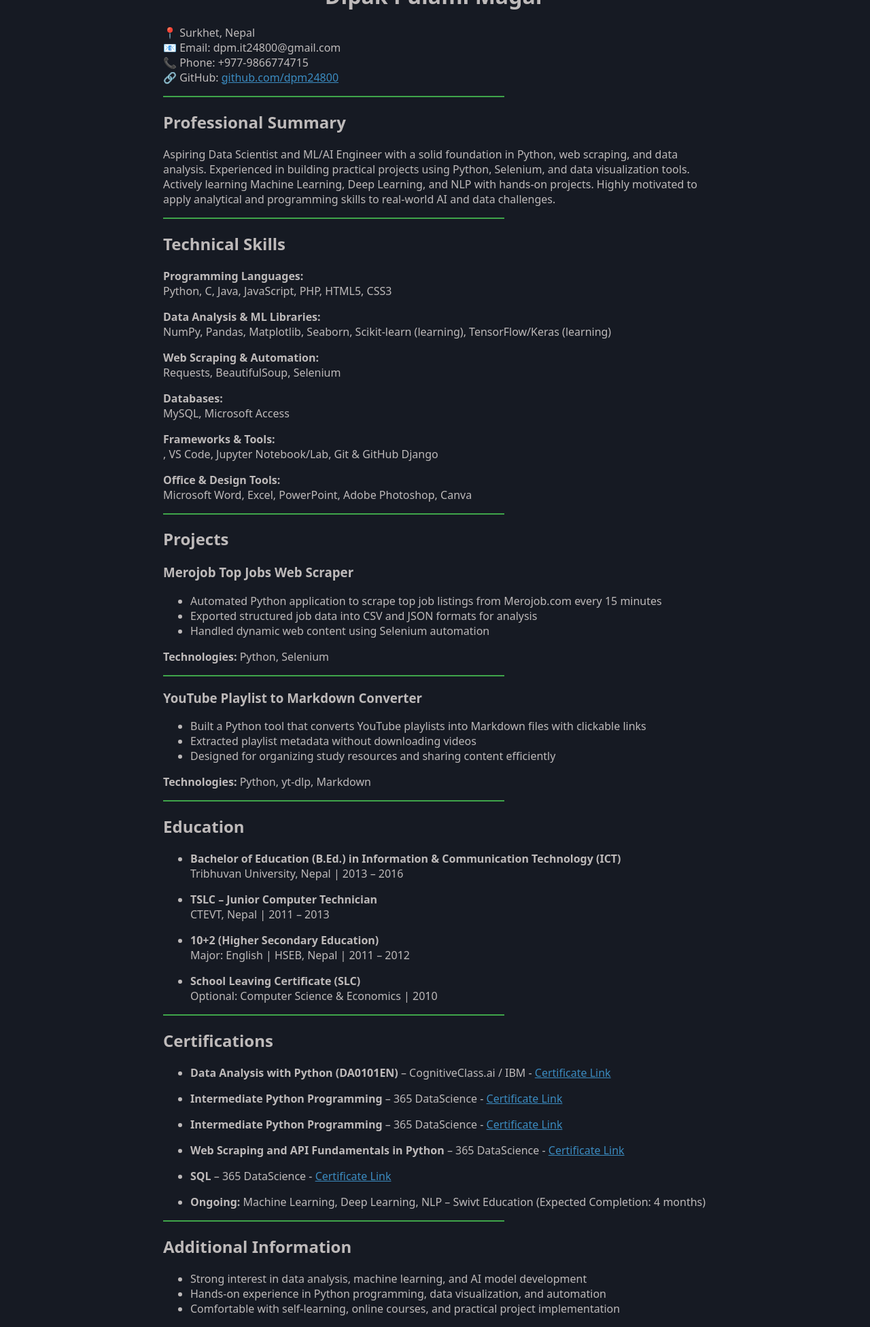
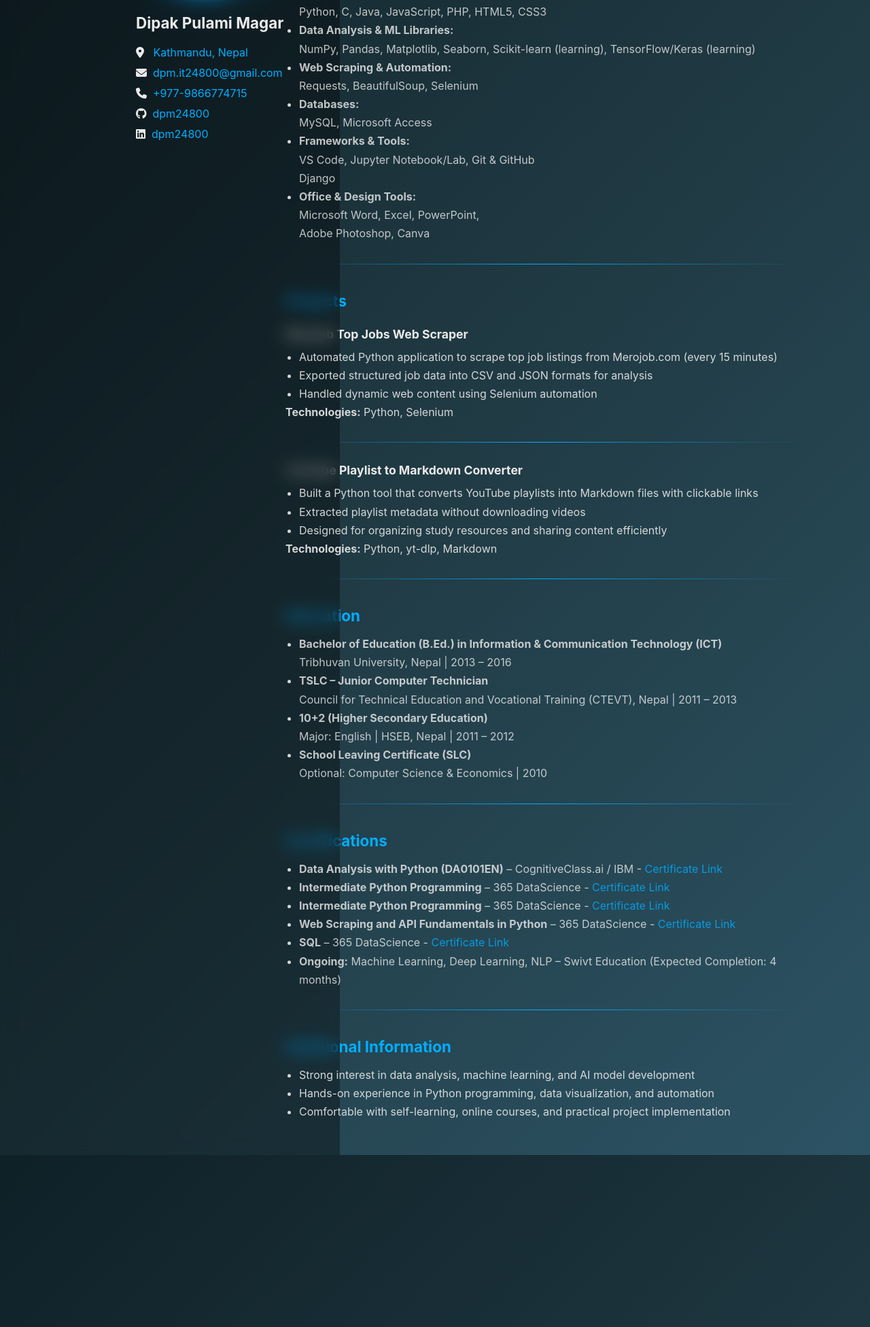
Before and after one commit to dpm24800/dpm24800, a Jekyll site: the page index.html, which Jekyll copies as it is, in a window 1280 px wide, cut to the strip 404-2356 px from the top of the page. Shown: the whole strip at 68% size. Built offline with Jekyll 4.4.1, drawn with Linux system fonts in a browser that asks for light colours; nearby versions of some CDN libraries.

Commit message:
Update readme

```diff
--- a/_config.yml
+++ b/_config.yml
@@ -24,7 +24,7 @@ description: # this means to ignore newlines until "baseurl:"
 # Write an awesome description for your new site here. You can edit this
 # line in _config.yml. It will appear in your document head meta (for
 # Google search results) and in your feed.xml site description.
-baseurl: "/dipak-pm" # the subpath of your site, e.g. /blog
+baseurl: "/dpm24800" # the subpath of your site, e.g. /blog
 url: "https://dpm24800.github.io/" # the base hostname & protocol for your site, e.g. http://example.com
 # twitter_username: dpm24800
 # github_username:  dpm24800
--- /dev/null
+++ b/assets/css/style.css
@@ -0,0 +1,149 @@
+/* RESET */
+* {
+  margin: 0;
+  padding: 0;
+  box-sizing: border-box;
+}
+
+/* BODY BACKGROUND */
+body {
+  font-family: "Inter", system-ui, sans-serif;
+  background: linear-gradient(135deg, #0f2027, #203a43, #2c5364);
+  color: #eaeaea;
+  height: 100vh;
+  overflow: hidden;
+
+  display: flex;
+  justify-content: center;
+  /* Centers horizontally */
+  align-items: center;
+  /* Centers vertically */
+}
+
+/* MAIN LAYOUT */
+.container {
+  display: flex;
+  height: 100vh;
+  /* border: 1px solid red; */
+  max-width: 1200px;
+}
+
+/* LEFT PROFILE (FIXED) */
+.profile {
+  width: 500px;
+  padding: 40px 25px;
+  padding-top: 200px;
+  padding-left: 200px;
+  background: rgba(0, 0, 0, 0.35);
+  backdrop-filter: blur(12px);
+  /* text-align: center; */
+  position: fixed;
+  left: 0;
+  top: 0;
+  bottom: 0;
+}
+
+/* PROFILE IMAGE */
+.profile .avatar {
+  width: 200px;
+  height: 200px;
+  border-radius: 50%;
+  object-fit: cover;
+  margin-bottom: 20px;
+
+  /* Soft Glow */
+  box-shadow:
+    0 0 25px rgba(0, 174, 255, 0.5),
+    0 0 60px rgba(0, 174, 255, 0.25);
+}
+
+.icons{
+  width: 25px;
+  height: 25px;
+}
+
+
+/* PROFILE TEXT */
+.profile h1 {
+  font-size: 1.4rem;
+  margin-bottom: 10px;
+}
+
+.profile p {
+  font-size: 0.9rem;
+  opacity: 0.85;
+  margin-bottom: 6px;
+}
+
+.profile a {
+  display: inline-block;
+  margin-top: 10px;
+  color: #00aeff;
+  text-decoration: none;
+  /* font-weight: 500; */
+}
+
+/* RIGHT CONTENT (SCROLLABLE) */
+.content {
+  margin-left: 320px;
+  padding: 50px 60px;
+  height: 100vh;
+  overflow-y: auto;
+}
+
+/* HEADINGS */
+.content h2 {
+  margin-top: 40px;
+  margin-bottom: 15px;
+  font-size: 1.4rem;
+  color: #00aeff;
+}
+
+.content h3 {
+  margin-top: 25px;
+  margin-bottom: 10px;
+  font-size: 1.1rem;
+}
+
+/* TEXT */
+.content p,
+.content li {
+  line-height: 1.7;
+  opacity: 0.9;
+}
+
+.content ul {
+  padding-left: 20px;
+}
+
+/* DIVIDERS */
+hr {
+  border: none;
+  height: 1px;
+  background: linear-gradient(to right, transparent, #00aeff, transparent);
+  margin: 30px 0;
+}
+
+/* LINKS */
+.content a {
+  color: #00aeff;
+  text-decoration: none;
+}
+
+.content a:hover {
+  text-decoration: underline;
+}
+
+/* SCROLLBAR (Optional – looks premium) */
+.content::-webkit-scrollbar {
+  width: 8px;
+}
+
+.content::-webkit-scrollbar-thumb {
+  background: rgba(0, 174, 255, 0.4);
+  border-radius: 10px;
+}
+
+p{
+  max-width: 800px;
+}
--- /dev/null
+++ b/index.html
@@ -0,0 +1,123 @@
+<!DOCTYPE html>
+<html lang="en">
+<head>
+  <meta charset="UTF-8">
+  <title>Home | dpm24800</title>
+  <link rel="stylesheet" href="/dpm24800/assets/css/style.css">
+<script src="https://kit.fontawesome.com/2d437a2322.js" crossorigin="anonymous"></script>
+</head>
+<body>
+	  <div class="container">
+      <!-- LEFT FIXED PROFILE -->
+        <aside class="profile">
+          <img class='avatar' src="https://media.licdn.com/dms/image/v2/D4D03AQHjQ532ZkJE_w/profile-displayphoto-crop_800_800/B4DZo7bSP8IgAI-/0/1761933600453?e=1767225600&v=beta&t=5pgfplbhgS0fV7wKHiEAwK15YmQQpWHFvTf7ma4gza8" alt="Dipak Pulami Magar">
+          <h1>Dipak Pulami Magar</h1>
+          <i class="fa-solid fa-location-dot"></i>
+          <!-- <a href="https://www.google.com/maps/place/Surkhet/@28.6577504,81.5106758,10z/">Surkhet, Nepal</a> <br> -->
+          <a href="https://www.google.com/maps/place/Kathmandu+44600/@27.7090302,85.2849329,13z/" target="_blank">&nbsp;&nbsp;Kathmandu, Nepal</a> <br>
+
+          <i class="fa-solid fa-envelope"></i>
+          <a href="mailto:dpm.it24800@gmail.com" target="_blank">&nbsp;dpm.it24800@gmail.com</a><br>
+
+          <!-- <p>📍 Surkhet, Nepal</p> -->
+          <!-- <p>📧 dpm.it24800@gmail.com</p> -->
+          <!-- <p>📞 +977-9866774715</p> -->
+
+          <i class="fa-solid fa-phone"></i>
+          <a href="https://api.whatsapp.com/send?phone=9779866774714&text=Hello" target="_blank">&nbsp;+977-9866774715</a><br>
+
+          <i class="fa-brands fa-github"></i>
+          <a href="https://github.com/dpm24800" target="_blank">&nbsp;dpm24800</a> <br>
+          <i class="fa-brands fa-linkedin"></i>
+          <a href="https://www.linkedin.com/in/dpm24800/" target="_blank">&nbsp;dpm24800</a>
+        </aside>
+
+      <!-- RIGHT SCROLLABLE CONTENT -->
+        <main class="content">
+            <!-- ![profile](https://media.licdn.com/dms/image/v2/D4D03AQHjQ532ZkJE_w/profile-displayphoto-crop_800_800/B4DZo7bSP8IgAI-/0/1761933600453?e=1767225600&v=beta&t=5pgfplbhgS0fV7wKHiEAwK15YmQQpWHFvTf7ma4gza8) -->
+
+            <!-- <h1 id="dipak-pulami-magar">Dipak Pulami Magar</h1>
+            <p>📍 Surkhet, Nepal<br />
+            📧 Email: dpm.it24800@gmail.com<br />
+            📞 Phone: +977-9866774715<br />
+            🔗 GitHub: <a href="https://github.com/dpm24800">github.com/dpm24800</a></p>
+
+            <hr /> -->
+
+            <h2 id="professional-summary">Professional Summary</h2>
+            <p>Aspiring Data Scientist and ML/AI Engineer with a solid foundation in Python, web scraping, and data analysis. Experienced in building practical projects using Python, Selenium, and data visualization tools. Actively learning Machine Learning, Deep Learning, and NLP with hands-on projects. Highly motivated to apply analytical and programming skills to real-world AI and data challenges.</p>
+
+            <hr />
+            <h2 id="technical-skills">Technical Skills</h2>
+            <ul>
+              <li><p><strong>Programming Languages:</strong><br>
+            Python, C, Java, JavaScript, PHP, HTML5, CSS3</p></li>
+              <li><p><strong>Data Analysis &amp; ML Libraries:</strong><br />
+            NumPy, Pandas, Matplotlib, Seaborn, Scikit-learn (learning), TensorFlow/Keras (learning)</p></li>
+              <li><p><strong>Web Scraping &amp; Automation:</strong> <br />
+            Requests, BeautifulSoup, Selenium</p></li>
+              <li><p><strong>Databases:</strong> <br />
+            MySQL, Microsoft Access</p></li>
+              <li><p><strong>Frameworks &amp; Tools:</strong> <br />
+            VS Code, Jupyter Notebook/Lab, Git &amp; GitHub <br> Django</p></li>
+              <li><p><strong>Office &amp; Design Tools:</strong> <br />
+            Microsoft Word, Excel, PowerPoint, <br>
+            Adobe Photoshop, Canva</p></li>
+
+              <!-- <li><p><strong>dsfsf</strong><br>
+              dfsdfsdfsdf</p></li> -->
+            </ul>
+
+            <hr />
+            <h2 id="projects">Projects</h2>
+            <h3 id="merojob-top-jobs-web-scraper">Merojob Top Jobs Web Scraper</h3>
+            <ul>
+              <li>Automated Python application to scrape top job listings from Merojob.com (every 15 minutes)</li>
+              <li>Exported structured job data into CSV and JSON formats for analysis</li>
+              <li>Handled dynamic web content using Selenium automation</li>
+            </ul>
+
+            <p><strong>Technologies:</strong> Python, Selenium</p>
+            <hr />
+
+            <h3 id="youtube-playlist-to-markdown-converter">YouTube Playlist to Markdown Converter</h3>
+            <ul>
+              <li>Built a Python tool that converts YouTube playlists into Markdown files with clickable links</li>
+              <li>Extracted playlist metadata without downloading videos</li>
+              <li>Designed for organizing study resources and sharing content efficiently</li>
+            </ul>
+
+            <p><strong>Technologies:</strong> Python, yt-dlp, Markdown</p>
+            <hr />
+
+            <h2 id="education">Education</h2>
+            <ul>
+              <li> <p><strong>Bachelor of Education (B.Ed.) in Information &amp; Communication Technology (ICT)</strong><br /> Tribhuvan University, Nepal | 2013 – 2016</p> </li>
+              <li> <p><strong>TSLC – Junior Computer Technician</strong><br /> Council for Technical Education and Vocational Training (CTEVT), Nepal | 2011 – 2013</p> </li>
+              <li> <p><strong>10+2 (Higher Secondary Education)</strong><br /> Major: English | HSEB, Nepal | 2011 – 2012</p> </li>
+              <li> <p><strong>School Leaving Certificate (SLC)</strong><br /> Optional: Computer Science &amp; Economics | 2010</p> </li>
+            </ul>
+
+            <hr />
+
+            <h2 id="certifications">Certifications</h2>
+            <ul>
+              <li> <p><strong>Data Analysis with Python (DA0101EN)</strong> – CognitiveClass.ai / IBM - <a href="https://courses.cognitiveclass.ai/certificates/11f5c00af5ca486b880eb80f5829b6d5">Certificate Link</a></p> </li>
+              <li> <p><strong>Intermediate Python Programming</strong> – 365 DataScience - <a href="https://learn.365datascience.com/c/660369eecd/">Certificate Link</a></p> </li>
+              <li> <p><strong>Intermediate Python Programming</strong> – 365 DataScience - <a href="https://learn.365datascience.com/c/c8413ad746//">Certificate Link</a></p> </li>
+              <li> <p><strong>Web Scraping and API Fundamentals in Python</strong> – 365 DataScience - <a href="https://learn.365datascience.com/c/7ea05e7c77/">Certificate Link</a></p> </li>
+              <li> <p><strong>SQL</strong> – 365 DataScience - <a href="https://learn.365datascience.com/c/660369eecd/">Certificate Link</a></p> </li>
+              <li> <p><strong>Ongoing:</strong> Machine Learning, Deep Learning, NLP – Swivt Education (Expected Completion: 4 months)</p> </li>
+            </ul>
+
+            <hr />
+            <h2 id="additional-information">Additional Information</h2>
+            <ul>
+              <li>Strong interest in data analysis, machine learning, and AI model development</li>
+              <li>Hands-on experience in Python programming, data visualization, and automation</li>
+              <li>Comfortable with self-learning, online courses, and practical project implementation</li>
+            </ul>
+  </main>
+  </div>
+</body>
+</html>
```
Also changed, not shown: index-2.md (renamed from index.md).
